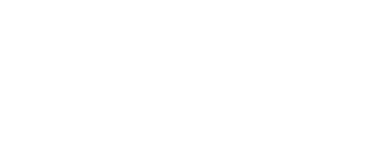
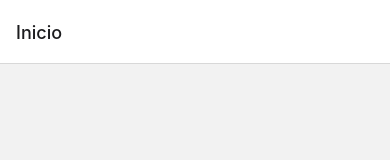
Before and after one commit to Davila99/NicaSource, a React Native app: screen / in a window 390 px wide. Shown: the top 160 px of the page. Built offline with nearby package versions, Linux system fonts and the light colour scheme.

Commit message:
Agregando las dependencias de navegacion y configuracion de la misma navegacion

```diff
--- a/App.tsx
+++ b/App.tsx
@@ -2,11 +2,14 @@
 import React from 'react';
 import { StyleSheet, Text, View } from 'react-native';
 import { NavigationContainer } from '@react-navigation/native';
+import { createNativeStackNavigator } from '@react-navigation/native-stack';
+import MainStackNavigator from './src/navigators/MainStackNavigator';
 
+const Stack = createNativeStackNavigator();
 export default function App() {
   return (
     <NavigationContainer>
-
+      <MainStackNavigator />
     </NavigationContainer>
 
   );
--- a/package.json
+++ b/package.json
@@ -9,6 +9,7 @@
   },
   "dependencies": {
     "@react-navigation/native": "^6.0.6",
+    "@react-navigation/native-stack": "^6.2.5",
     "expo": "~43.0.2",
     "expo-status-bar": "~1.1.0",
     "react": "17.0.1",
--- a/src/navigators/MainStackNavigator.tsx
+++ b/src/navigators/MainStackNavigator.tsx
@@ -1,11 +1,28 @@
 import React from 'react'
 import { StyleSheet, Text, View } from 'react-native'
+import { createNativeStackNavigator } from '@react-navigation/native-stack';
+import HomeNica from '../screens/HomeNica';
+import HomeWorksList from '../screens/HomeWorksList';
+
+export type MainStackParamList = {
+    HomeNica: undefined;
+    HomeWorksList: { id: number, tweet_text: string };
+
+};
+
+const Stack = createNativeStackNavigator<MainStackParamList>();
 
 const MainStackNavigator = () => {
     return (
-        <View>
-            <Text></Text>
-        </View>
+        <Stack.Navigator initialRouteName="HomeNica">
+        <Stack.Screen
+            name="HomeNica"
+            component={HomeNica}
+            options={{ title: 'Inicio' }} />
+        <Stack.Screen
+            name="HomeWorksList"
+            component={HomeWorksList} />
+    </Stack.Navigator>
     )
 }
 
```
Also changed, not shown: 1 other file (tests, documents, lock files or other folders).
